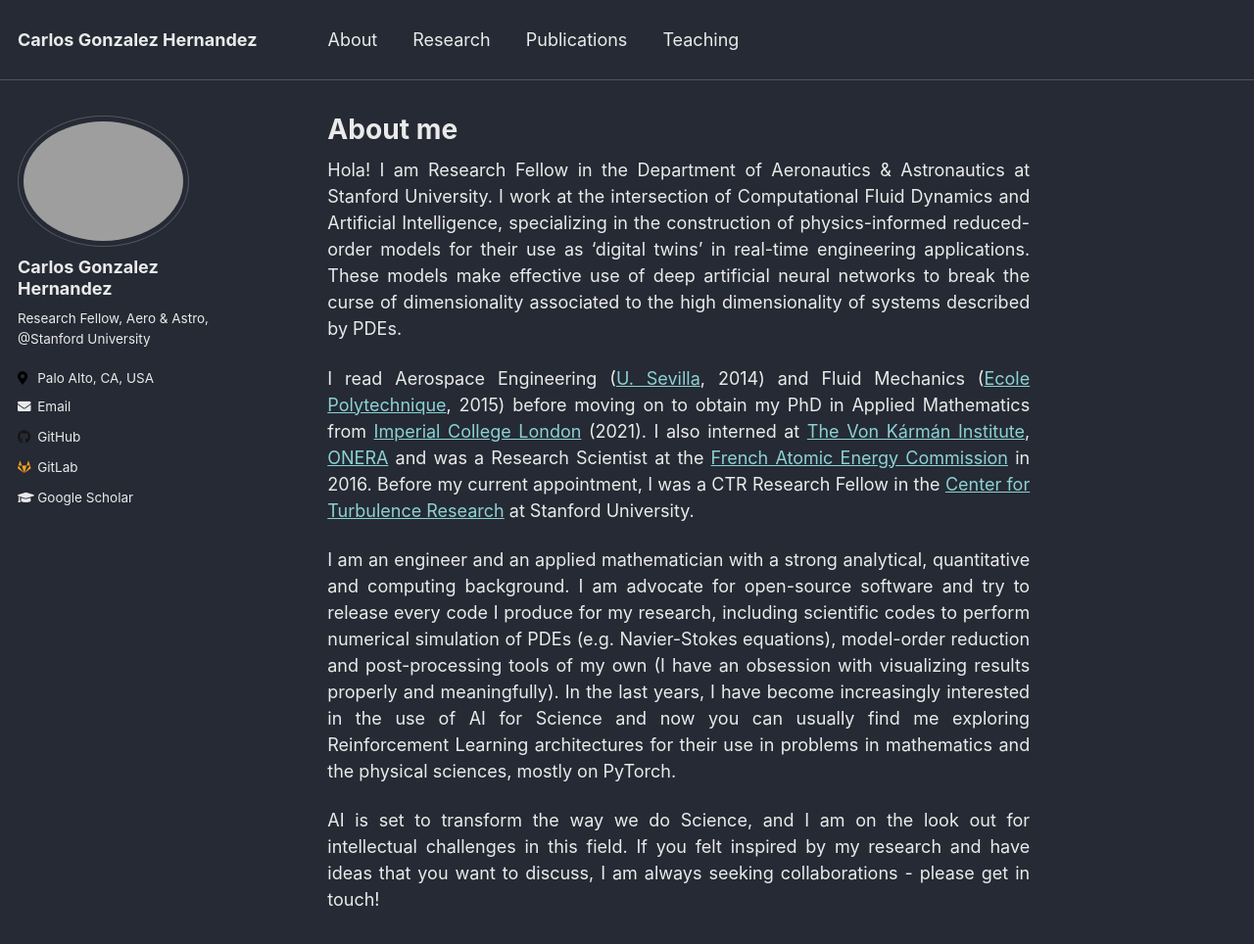
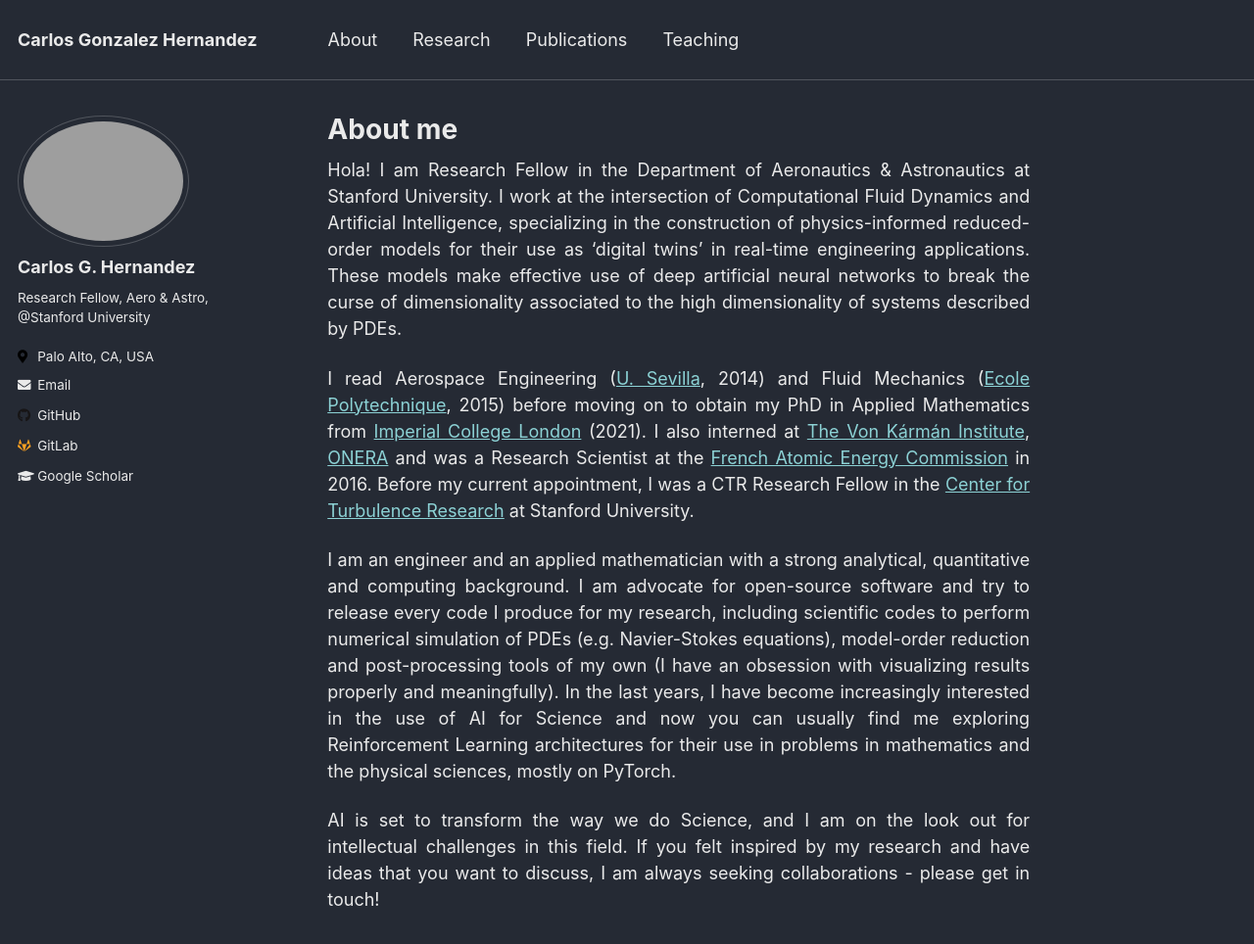
Before and after one commit to cghernan/cghernan.github.io, a Jekyll site: the page built from _pages/about.md, in a window 1280 px wide and 1145 px high. Shown: the top 964 px of the window at 98% size. Built offline with Jekyll 4.4.1, drawn with Linux system fonts in a browser that asks for light colours.

Commit message:
Update _config.yml

```diff
--- a/_config.yml
+++ b/_config.yml
@@ -87,7 +87,7 @@
 
 # Site Author
 author:
-  name             : "Carlos Gonzalez Hernandez"
+  name             : "Carlos G. Hernandez"
   avatar           : "pro2.png"
   bio              : "Research Fellow, Aero & Astro,<br> @Stanford University"
   location         : "Palo Alto, CA, USA"
```
